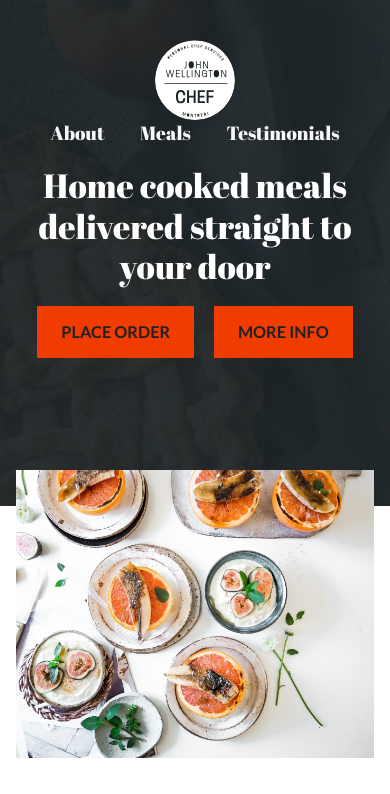
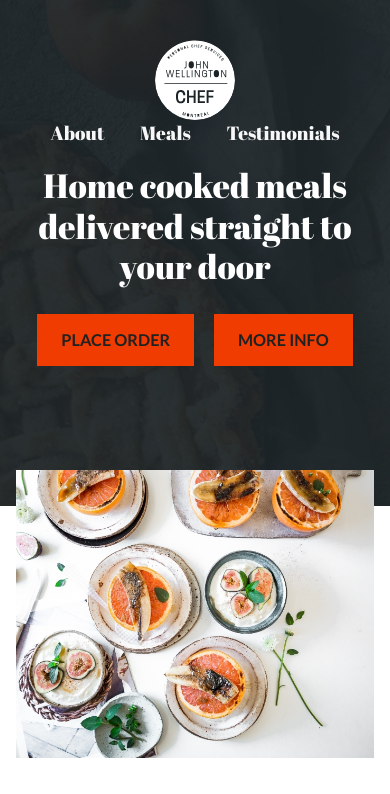
Before and after one commit to KelseyThornton/homecooked-meals, a website built with Vite: page index.html in a window 390 px wide. Shown: the top 794 px of the page. Built offline with nearby package versions, Linux system fonts and the light colour scheme.

Commit message:
Correct problem with buttons on mobile device

```diff
--- a/sass/components/_buttons.scss
+++ b/sass/components/_buttons.scss
@@ -8,7 +8,7 @@
     color: clr(neutral, 900);
     background-color: clr(primary, 500);
     padding: 1em 1.5em;
-    margin-inline: size(8);
+    margin: size(8);
 
     justify-self: center;
 
--- a/sass/utilities/_container.scss
+++ b/sass/utilities/_container.scss
@@ -2,8 +2,9 @@
 
 .container {
     --wide-container: 80rem; // Optional container width for inline style
+    --normal-container: 60rem; // Optional container width for inline style
     --narrow-container: 40rem; // Optional container width for inline style
-    --container-width: 60rem;
-    width: min(100% - 2rem, var(--container-width));
+
+    width: min(100% - 2rem, var(--container-width, var(--normal-container)));
     margin-inline: auto;
 }
```
